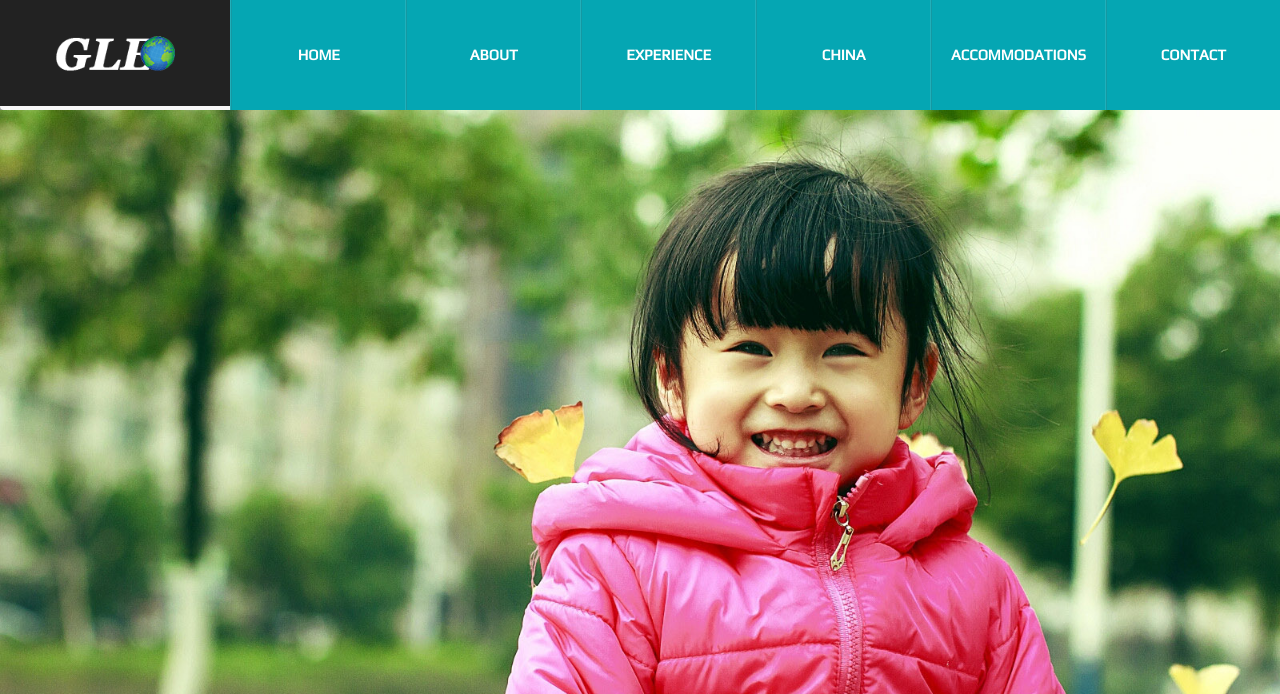
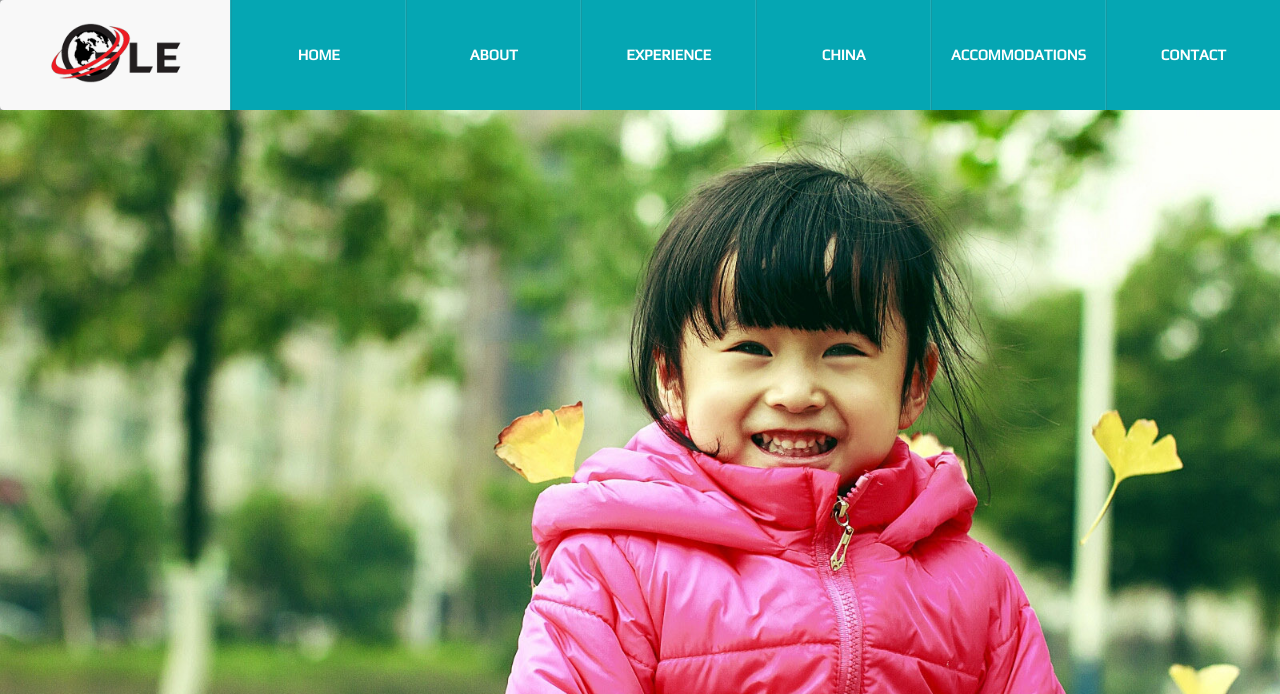
Before and after one commit to darknessomi/beijingteach, a Django app: page / in a window 1280 px wide. Shown: the top 694 px of the page. Run offline with Django 3.2, Linux system fonts and the light colour scheme; some libraries are stand-ins or nearby versions.

Commit message:
update the new logo

```diff
--- a/static/css/style.css
+++ b/static/css/style.css
@@ -42,7 +42,7 @@ body a:hover{
 	background: rgb(156, 158, 159);
 }
 .navbar-header {
-	background: rgb(34, 34, 34);
+	background: rgba(34, 34, 34, 0);
 	width: 18%;
 	float: left;
 	text-align: center;
```
Also changed, not shown: static/images/logo.png.
